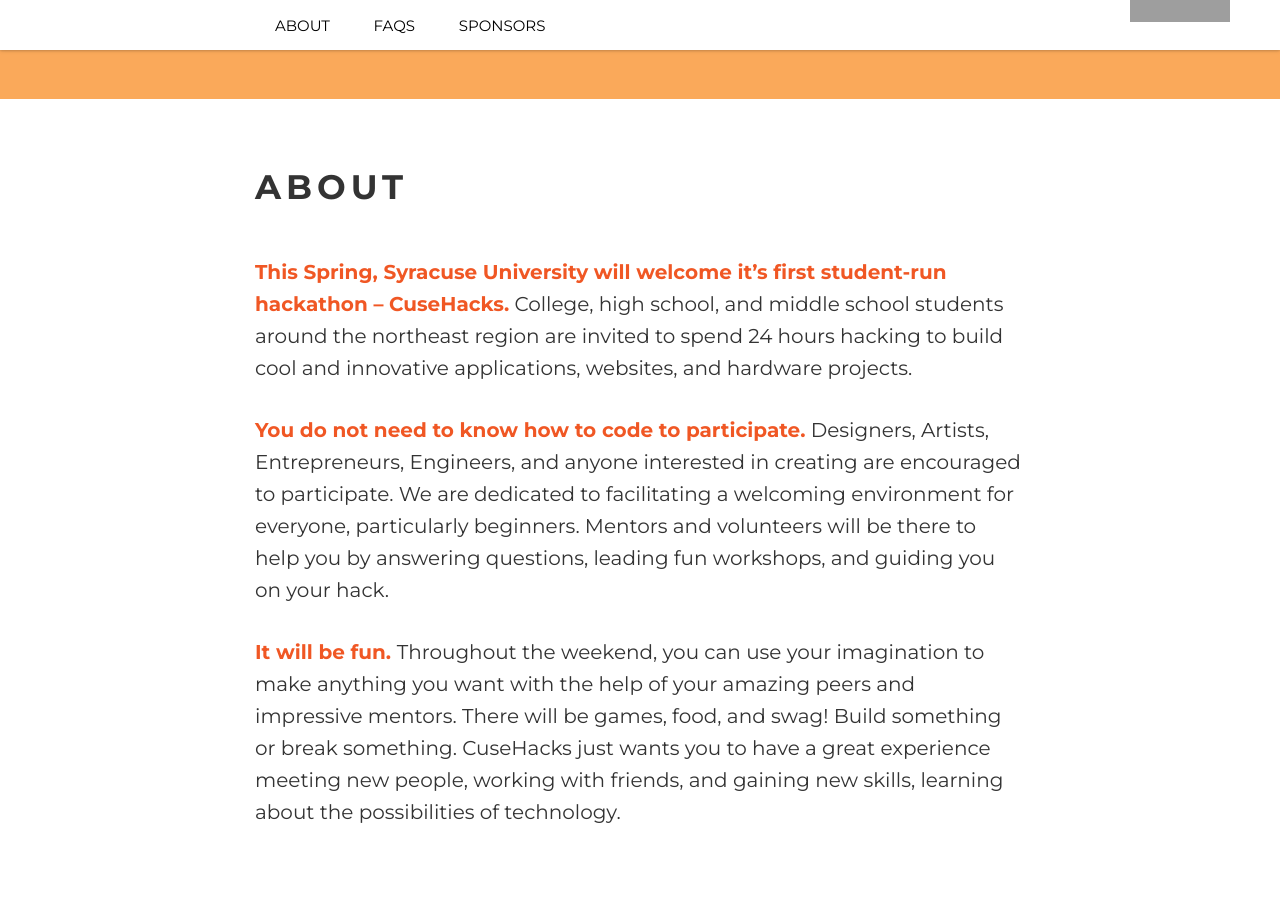
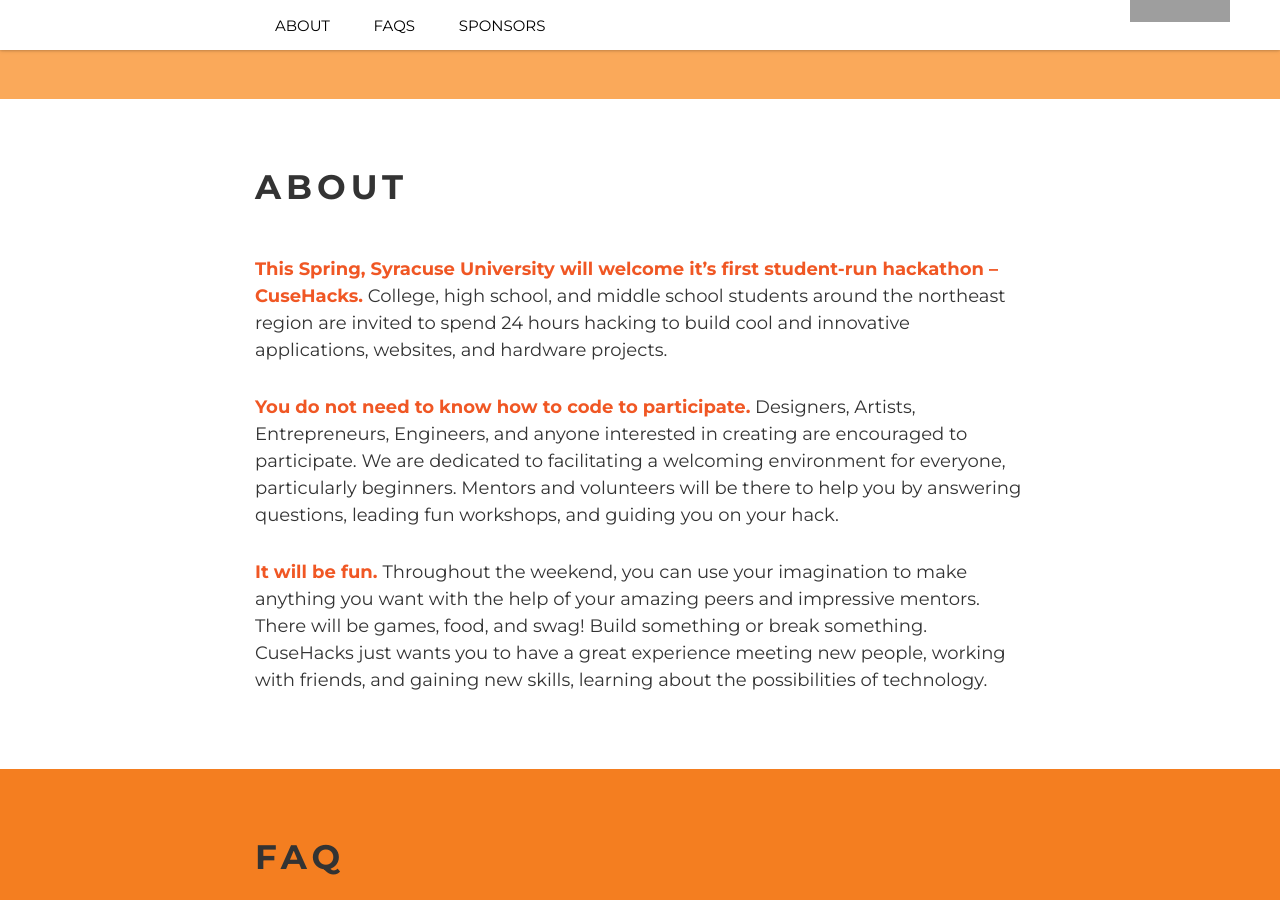
Before and after one commit to innovateorange/cusehacks, a Jekyll site: the page built from index.html, in a window 1280 px wide and 900 px high, scrolled down 891 px. Built offline with Jekyll 4.4.1, drawn with Linux system fonts in a browser that asks for light colours; nearby versions of some CDN libraries; grey boxes are pictures that could not be loaded.

Commit message:
more minor font changes

```diff
--- a/css/original.css
+++ b/css/original.css
@@ -194,8 +194,8 @@
 }
 
 .about p {
-  font-size: 20px;
-  line-height: 1.6em;
+  font-size: 18px;
+  line-height: 1.5em;
 }
 
 .sub-header {
@@ -277,8 +277,8 @@
 }
 
 .sponsor p {
-  font-size: 20px;
-  line-height: 1.6em;
+  font-size: 18px;
+  line-height: 1.5em;
 
 }
 
```
Also changed, not shown: 1 other file.
